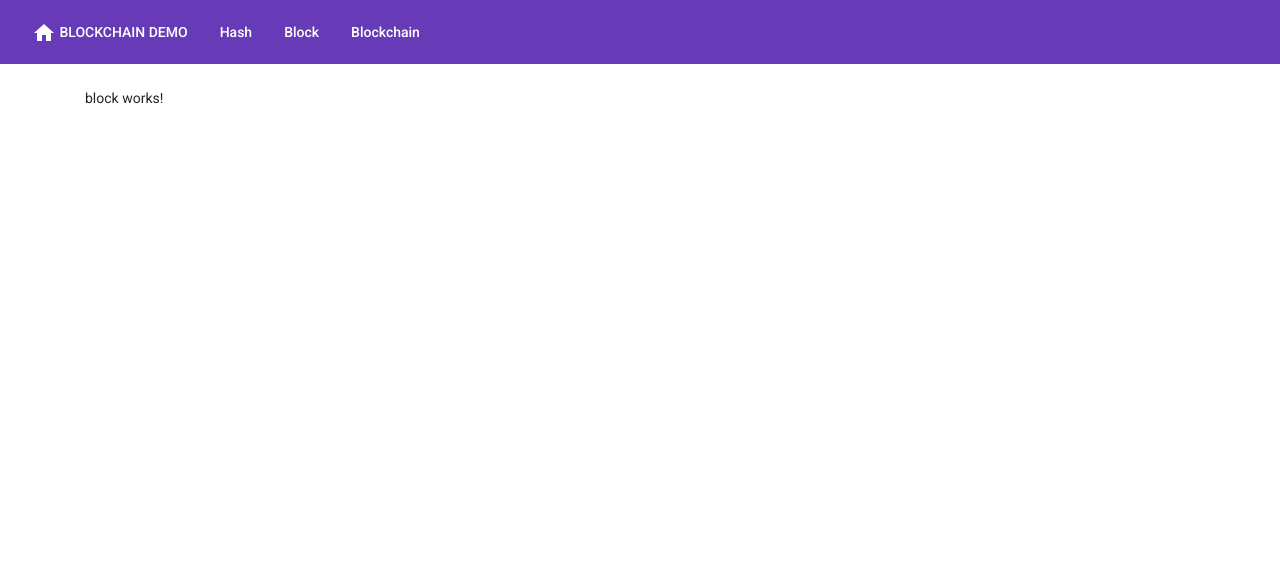
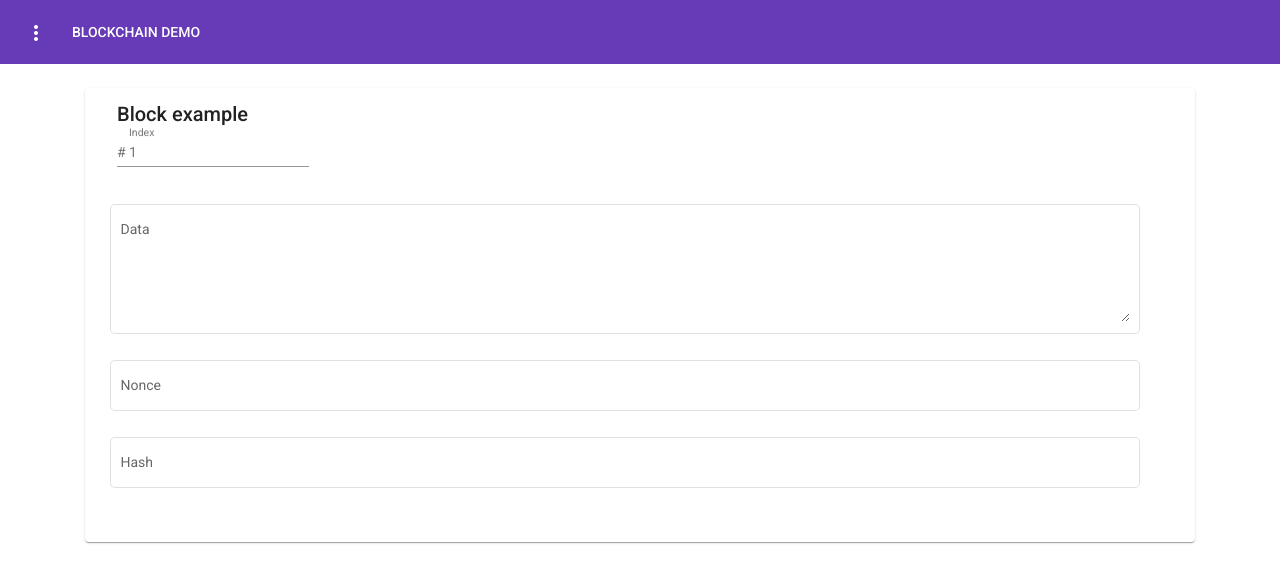
Before and after one commit to vyletat/blockchain-angular-demo-web, an Angular app: page /block in a window 1280 px wide. Shown: the top 582 px of the page. Built offline with nearby package versions, Linux system fonts and the light colour scheme.

Commit message:
Block komponenta + předělání menu

```diff
--- a/src/app/app.component.html
+++ b/src/app/app.component.html
@@ -1,6 +1,14 @@
 <mat-toolbar color="primary">
-  <button mat-button [routerLink]="['/']"><mat-icon aria-hidden="false" aria-label="Example home icon">home</mat-icon> {{title | uppercase}}</button>
-  <button mat-button *ngFor="let item of menuItems" [routerLink]="[item.href]">{{item.name}}</button>
+  <button mat-icon-button [matMenuTriggerFor]="menu" aria-label="Example icon-button with a menu">
+    <mat-icon>more_vert</mat-icon>
+  </button>
+  <mat-menu #menu="matMenu">
+    <button *ngFor="let item of menuItems" mat-menu-item [routerLink]="[item.href]">
+      <span>{{item.name}}</span>
+    </button>
+  </mat-menu>
+  <button mat-button [routerLink]="['/']">{{title | uppercase}}</button>
+  <!--<button mat-button *ngFor="let item of menuItems" [routerLink]="[item.href]">{{item.name}}</button>-->
 </mat-toolbar>
 
 <div class="container mt-4">
--- a/src/app/com/block/block.component.html
+++ b/src/app/com/block/block.component.html
@@ -1 +1,44 @@
-<p>block works!</p>
+<!-- Block card -->
+<mat-card class="example-card">
+  <mat-card-header>
+    <mat-card-title>Block example</mat-card-title>
+    <mat-card-subtitle>
+      <!-- Number -->
+      <mat-form-field appearance="legacy">
+        <mat-label>Index</mat-label>
+        <span matPrefix>#&nbsp;</span>
+        <input matInput [id]="'index-output'" [type]="'number'" [readonly]="true" [value]="1">
+      </mat-form-field>
+    </mat-card-subtitle>
+  </mat-card-header>
+
+  <mat-card-content class="mx-4">
+    <!-- Data -->
+    <div class="row w-100">
+      <mat-form-field appearance="outline" class="w-100">
+        <mat-label>Data</mat-label>
+        <textarea matInput [id]="'data-input'" rows="6"></textarea>
+      </mat-form-field>
+    </div>
+
+    <!-- Nonce -->
+    <div class="row w-100">
+      <mat-form-field appearance="outline" class="w-100">
+        <mat-label>Nonce</mat-label>
+        <input matInput [id]="'nonce-input'" [type]="'text'">
+      </mat-form-field>
+    </div>
+
+    <!-- Hash -->
+    <div class="row w-100">
+      <mat-form-field appearance="outline" class="w-100">
+        <mat-label>Hash</mat-label>
+        <input matInput [id]="'hash-output'" [type]="'text'" [readonly]="true">
+      </mat-form-field>
+    </div>
+
+  </mat-card-content>
+
+  <mat-card-actions>
+  </mat-card-actions>
+</mat-card>
--- a/src/app/com/hash/hash.component.html
+++ b/src/app/com/hash/hash.component.html
@@ -1,11 +1,12 @@
+<!-- Hash card -->
 <mat-card class="example-card">
   <mat-card-header>
-    <mat-card-title>Blockchain hash</mat-card-title>
+    <mat-card-title>Hash example</mat-card-title>
     <mat-card-subtitle>
       <!-- Hash function -->
       <mat-form-field appearance="legacy">
         <mat-label>Hash function</mat-label>
-        <mat-select [(ngModel)]="hashFunction" (ngModelChange)="dataChanged()">
+        <mat-select [id]="'hashFunction-input'" [(ngModel)]="hashFunction" (ngModelChange)="dataChanged()">
           <mat-option *ngFor="let hash of getHasFunctions()" [value]="hash">
             {{hash}}
           </mat-option>
@@ -19,7 +20,7 @@
     <div class="row w-100">
       <mat-form-field appearance="outline" class="w-100">
         <mat-label>Data</mat-label>
-        <textarea matInput rows="6" [(ngModel)]="data" (ngModelChange)="dataChanged()"></textarea>
+        <textarea matInput [id]="'data-input'" rows="6" [(ngModel)]="data" (ngModelChange)="dataChanged()"></textarea>
       </mat-form-field>
     </div>
 
@@ -27,7 +28,7 @@
     <div class="row w-100">
       <mat-form-field appearance="outline" class="w-100">
         <mat-label>Hash</mat-label>
-        <input matInput [value]="hashCard.hash" readonly>
+        <input matInput [id]="'hash-output'" [readonly]="true" [type]="'text'" [value]="hashCard.hash">
       </mat-form-field>
     </div>
 
```
Also changed, not shown: src/app/app.module.ts (+7 -5 lines), 1 other file (tests, documents, lock files or other folders).
